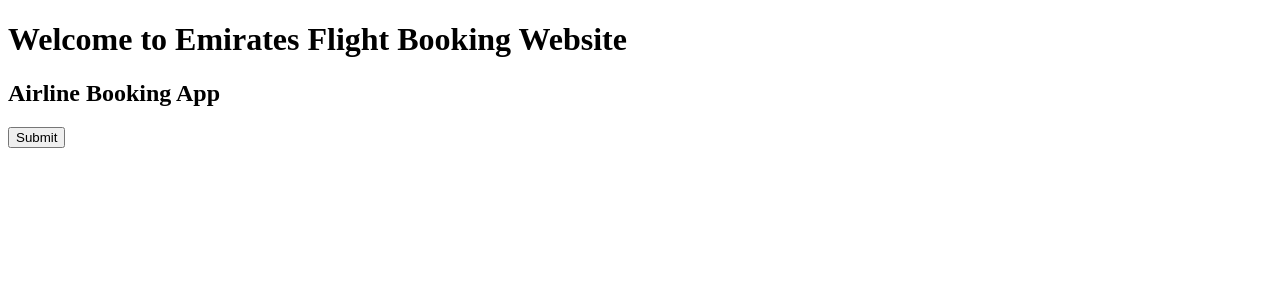
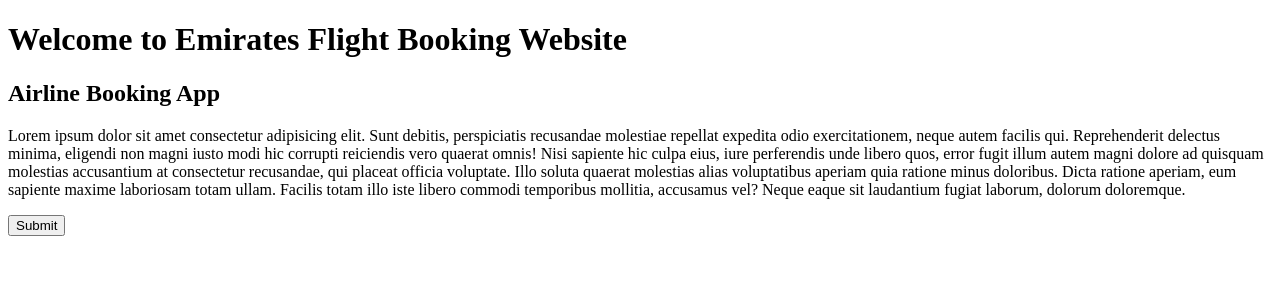
Before and after one commit to leewebstechnologies/airlinebookingapp, a React (Create React App) app: page / in a window 1280 px wide. Shown: the top 300 px of the page. Built offline with nearby package versions, Linux system fonts and the light colour scheme.

Commit message:
create landing page

```diff
--- a/src/App.jsx
+++ b/src/App.jsx
@@ -3,6 +3,20 @@
     <div>
       <h1>Welcome to Emirates Flight Booking Website</h1>
       <h2>Airline Booking App</h2>
+      <p>
+        Lorem ipsum dolor sit amet consectetur adipisicing elit. Sunt debitis,
+        perspiciatis recusandae molestiae repellat expedita odio exercitationem,
+        neque autem facilis qui. Reprehenderit delectus minima, eligendi non
+        magni iusto modi hic corrupti reiciendis vero quaerat omnis! Nisi
+        sapiente hic culpa eius, iure perferendis unde libero quos, error fugit
+        illum autem magni dolore ad quisquam molestias accusantium at
+        consectetur recusandae, qui placeat officia voluptate. Illo soluta
+        quaerat molestias alias voluptatibus aperiam quia ratione minus
+        doloribus. Dicta ratione aperiam, eum sapiente maxime laboriosam totam
+        ullam. Facilis totam illo iste libero commodi temporibus mollitia,
+        accusamus vel? Neque eaque sit laudantium fugiat laborum, dolorum
+        doloremque.
+      </p>
       <button>Submit</button>
     </div>
   );
```
